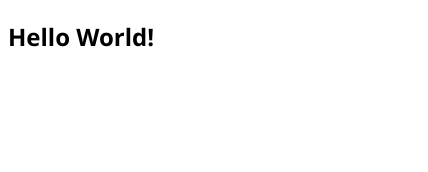
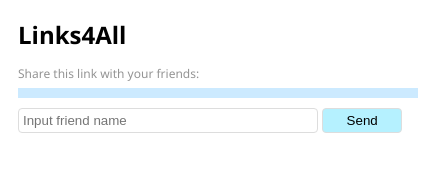
Before and after one commit to tkachenko1503/links4all, a browser extension: page resourse/popup.html in a window 400 px wide. Shown: the whole page, 428 px wide, since content can reach past the window. Drawn offline with Linux system fonts and the light colour scheme.

Commit message:
pretty styles

```diff
--- a/js/index.js
+++ b/js/index.js
@@ -0,0 +1,16 @@
+
+document.addEventListener('DOMContentLoaded', function () {
+    var currentTab = document.querySelector('#currentUrl');
+
+    chrome.tabs.query({active: true, currentWindow: true}, function (tabs) {
+        var tabUrl;
+
+        if (!tabs || !tabs.length) {
+          return;
+        }
+
+        tabUrl = tabs[0].url;
+
+        currentTab.innerText = tabUrl;
+    });
+});
--- a/resourse/popup.html
+++ b/resourse/popup.html
@@ -6,18 +6,64 @@
       body {
         font-family: "Segoe UI", "Lucida Grande", Tahoma, sans-serif;
         font-size: 100%;
+        min-width: 400px;
+        max-width: 600px;
+        padding: 10px;
       }
-      #status {
-        /* avoid an excessively wide status text */
-        white-space: pre;
-        text-overflow: ellipsis;
-        overflow: hidden;
-        max-width: 400px;
+      .title {
+          margin: 0;
+          margin-bottom: 10px;
+      }
+      .action-descript {
+          font-size: 12px;
+          color: #949494;
+      }
+      .link {
+          margin: 5px 0;
+          padding: 5px;
+          font-size: 14px;
+          background: #CCEAFF;
+      }
+      .send-form {
+          margin: 5px 0;
+      }
+      .input-address {
+          margin: 10px 0 4px 0;
+      }
+      .input-address input {
+          width: 75%;
+          box-sizing: border-box;
+          margin: 0;
+          padding: 4px;
+          border: 1px solid #DDD;
+          border-radius: 4px;
+      }
+      .input-address input:focus {
+          outline: 0;
+      }
+      .input-address button {
+          width: 20%;
+          padding: 4px;
+          background-color: #B5F1FF;
+          border-radius: 4px;
+          border: 1px solid #DDD;
       }
     </style>
-    <script src="js/index.js"></script>
+    <script src="../js/index.js"></script>
   </head>
   <body>
-    <h2>Hello World!</h2>
+    <h2 class="title">Links4All</h2>
+    <span class="action-descript">Share this link with your friends:</span>
+    <section class="link">
+        <span id="currentUrl"></span>
+    </section>
+    <section class="send-form">
+        <form class="shareLinkForm" action="twitter/api" method="post">
+            <div class="input-address">
+                <input type="text" name="friend" value="" placeholder="Input friend name">
+                <button type="submit" name="send-message">Send</button>
+            </div>
+        </form>
+    </section>
   </body>
 </html>
```
Also changed, not shown: manifest.json, 1 other file.
